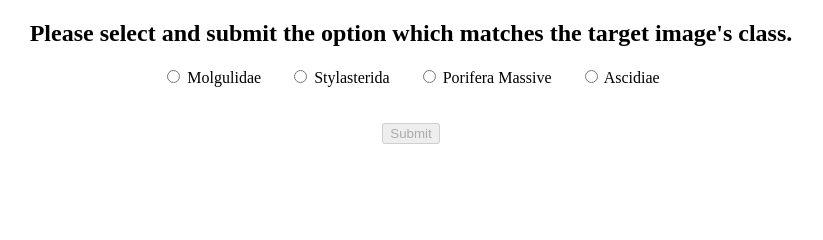
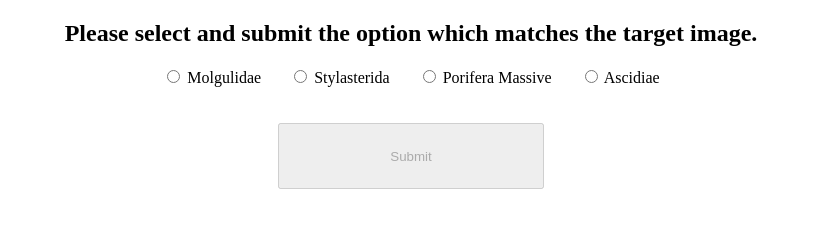
Before and after one commit to rohbat/MachineTeaching, a Flask app: template templates/test_seabed.html in a window 1280 px wide. Shown: the part 356-596 px from the top of the page, without its empty margins (229-1052 px from the left). Run offline with Flask 2, Linux system fonts and the light colour scheme; the template is opened without the code that fills it, so the values that code supplies are empty.

Commit message:
changed continue button size

```diff
--- a/templates/login_instr.html
+++ b/templates/login_instr.html
@@ -9,6 +9,10 @@
 * {
  font-family: Helvetica;
 }
+
+input[type=submit] {
+    width: 20em;  height: 5em;
+}
 </style>
 
   <body>
@@ -17,7 +21,7 @@
       <img src="../static/instructions.png" style="width:800px;height:500px;">
       <h1>Click continue to begin your task. </h1>
       <form action="" method="post">
-        <input class="btn btn-default" name='cont' type="submit" value="Continue">
+        <input class="button" name='cont' type="submit" value="Continue">
       </form>
     </div>
   </body>
--- a/templates/test_seabed.html
+++ b/templates/test_seabed.html
@@ -38,7 +38,11 @@
 </script>
 </head>
 
-
+<style>
+input[type=button] {
+    width: 20em;  height: 5em;
+}
+</style>
 
 <body>
   <div style="text-align: right">
@@ -50,7 +54,7 @@
     <img id="main_img" height="250" width="250" />
   </div>
   <div style="text-align: center">
-    <h2>Please select and submit the option which matches the target image's class. </h2>
+    <h2>Please select and submit the option which matches the target image. </h2>
   </div>
   <div style="text-align: center">
     <form name='form' >
@@ -60,7 +64,7 @@
       <input type="radio" id="id3" name="radio" value="0"> Ascidiae <br>
       <br>
       <br>
-      <input type="button" id='register' value="Submit" disabled="disabled" >
+      <input type="button" id='answer' value="Submit" disabled="disabled" >
     </form>
   </div>
 
```
